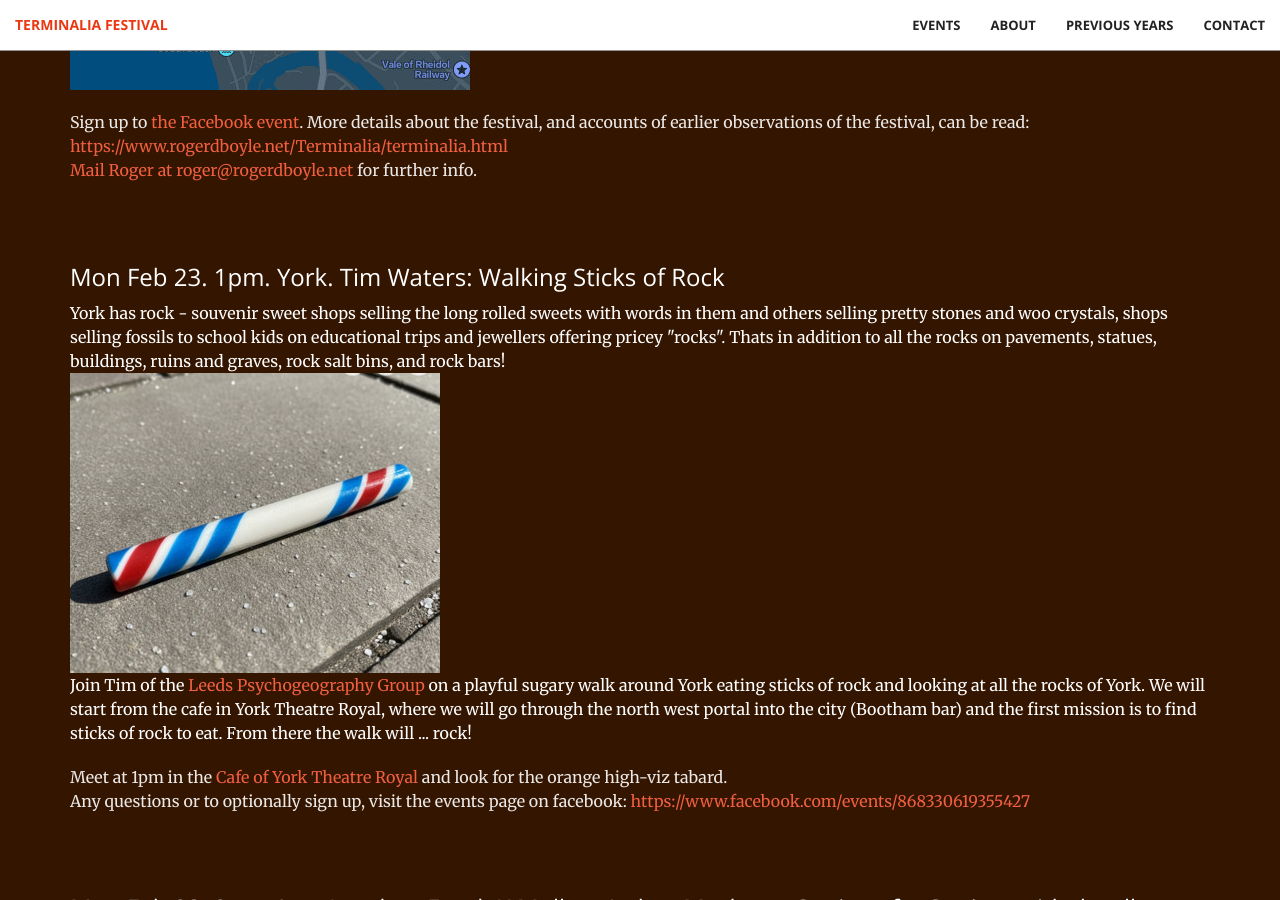
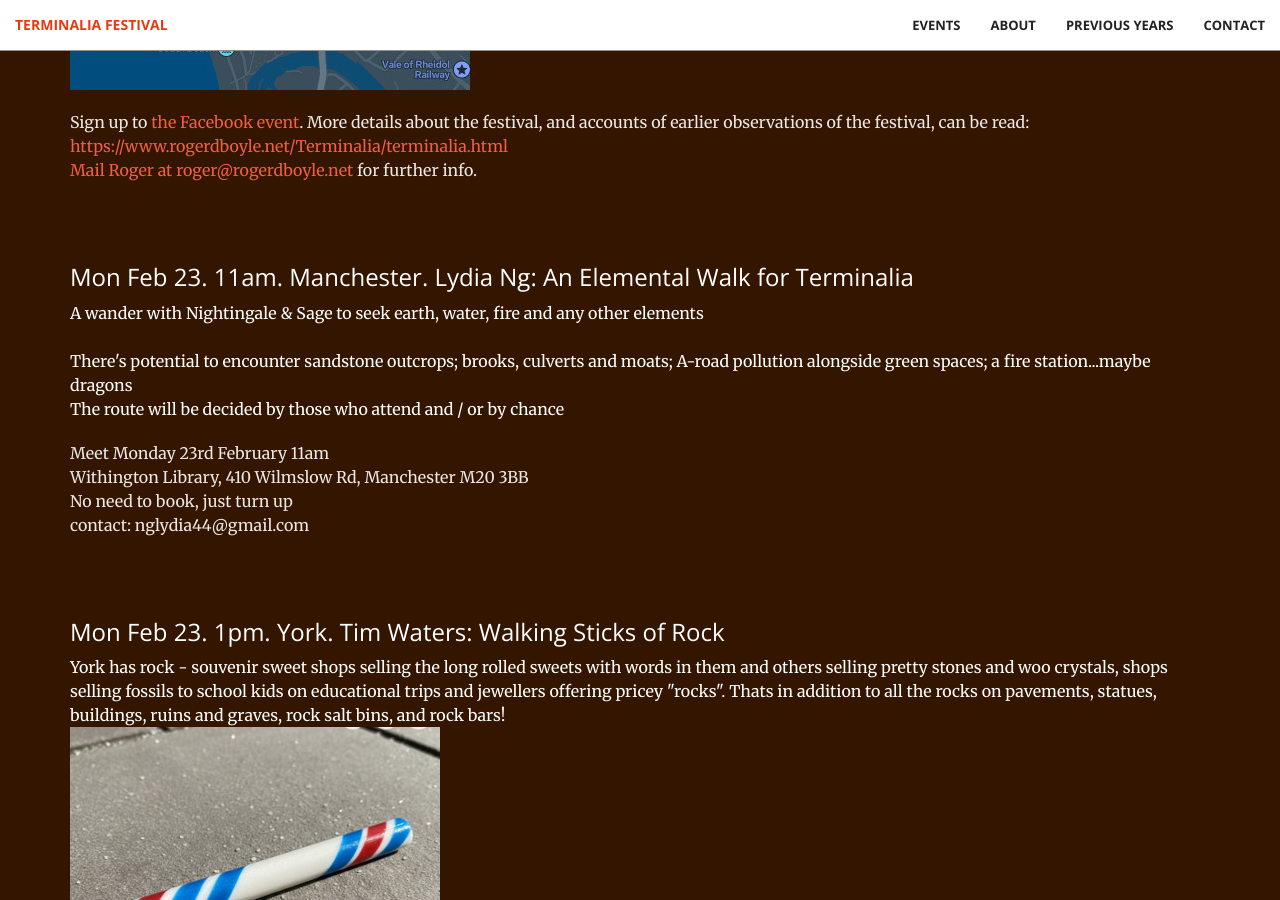
Before and after one commit to timwaters/terminalia, a Jekyll site: the page built from index.html, in a window 1280 px wide and 900 px high, scrolled down 5786 px. Built offline with Jekyll 4.4.1, drawn with Linux system fonts in a browser that asks for light colours.

Commit message:
add manchester walk

```diff
--- a/_includes/events.html
+++ b/_includes/events.html
@@ -158,6 +158,27 @@ boundaries of the historic city </h3>
           </p>
         </div>
 
+
+       <div class="col-lg-12 col-lg-offset-0 text-left event">
+
+        <h3>Mon Feb 23. 11am. Manchester. Lydia Ng: An Elemental Walk for Terminalia</h3>
+
+
+        <p class="text">
+          A wander with Nightingale & Sage to seek earth, water, fire and any other elements<br /> <br />
+
+          There's potential to encounter sandstone outcrops; brooks, culverts and moats; A-road pollution alongside green spaces; a fire station...maybe dragons<br />
+
+          The route will be decided by those who attend and / or by chance
+        </p>
+        <p class="text-faded">
+          Meet Monday 23rd February 11am<br />
+          Withington Library, 410 Wilmslow Rd, Manchester M20 3BB<br />
+          No need to book, just turn up<br />
+          contact: nglydia44@gmail.com
+        </p>
+      </div>
+
       <div class="col-lg-12 col-lg-offset-0 text-left event">
 
         <h3>Mon Feb 23. 1pm. York. Tim Waters: Walking Sticks of Rock </h3>
```
